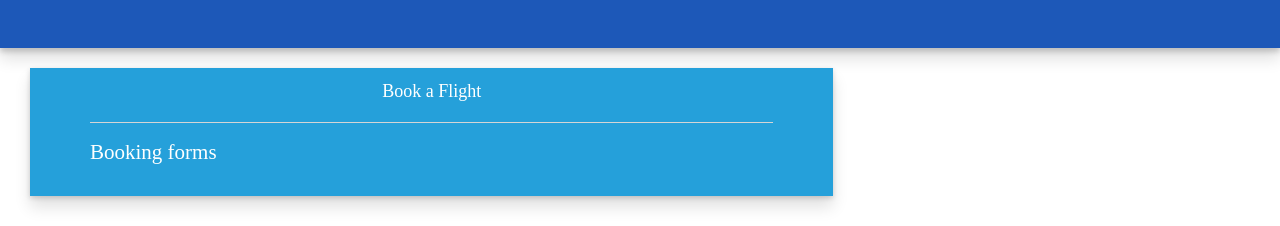
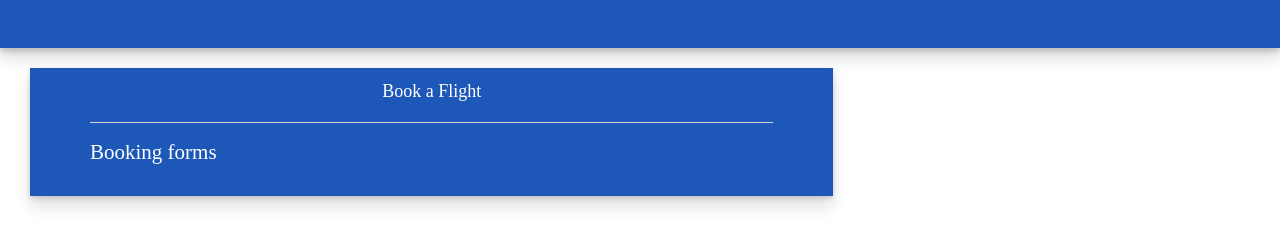
Before and after one commit to RiddleAir/RiddleAir.github.io, a plain HTML site: page index.html in a window 1280 px wide. Shown: the part 702-928 px from the top of the page. Drawn offline with nearby package versions, Linux system fonts and the light colour scheme.

Commit message:
changed coloring

```diff
--- a/css/style.css
+++ b/css/style.css
@@ -75,7 +75,7 @@
 
 .jumbotron {
     margin-top: 20px;
-    background-color: #25a0da;
+    background-color: #1D58B8;
     padding-top: 4px;
     padding-bottom: 14px;
     color: white;
```
